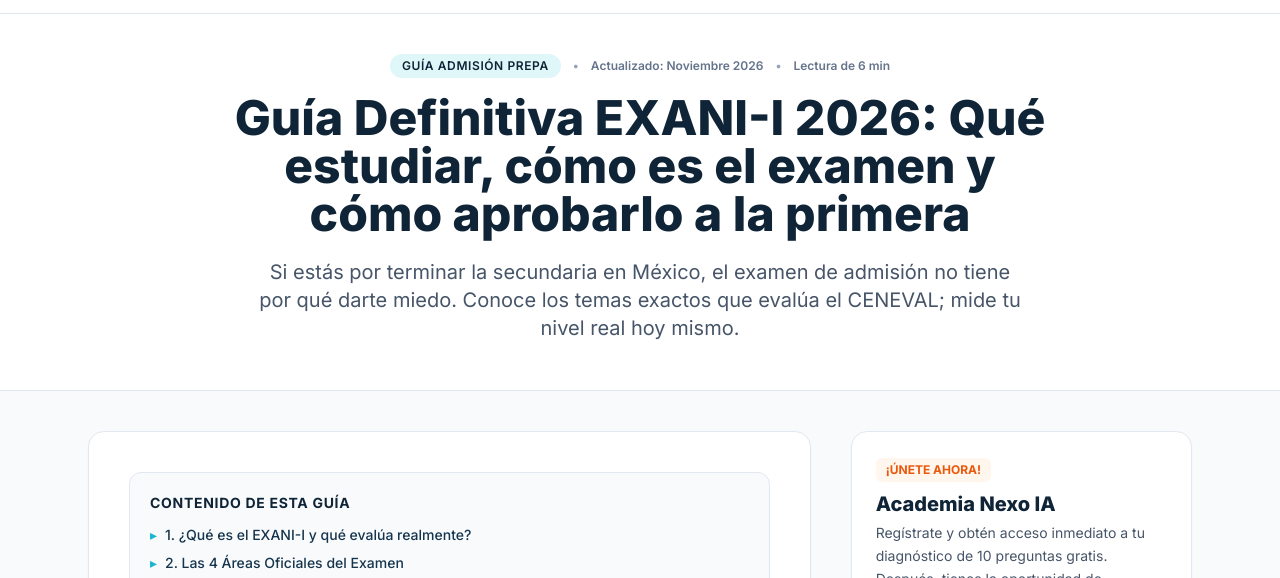
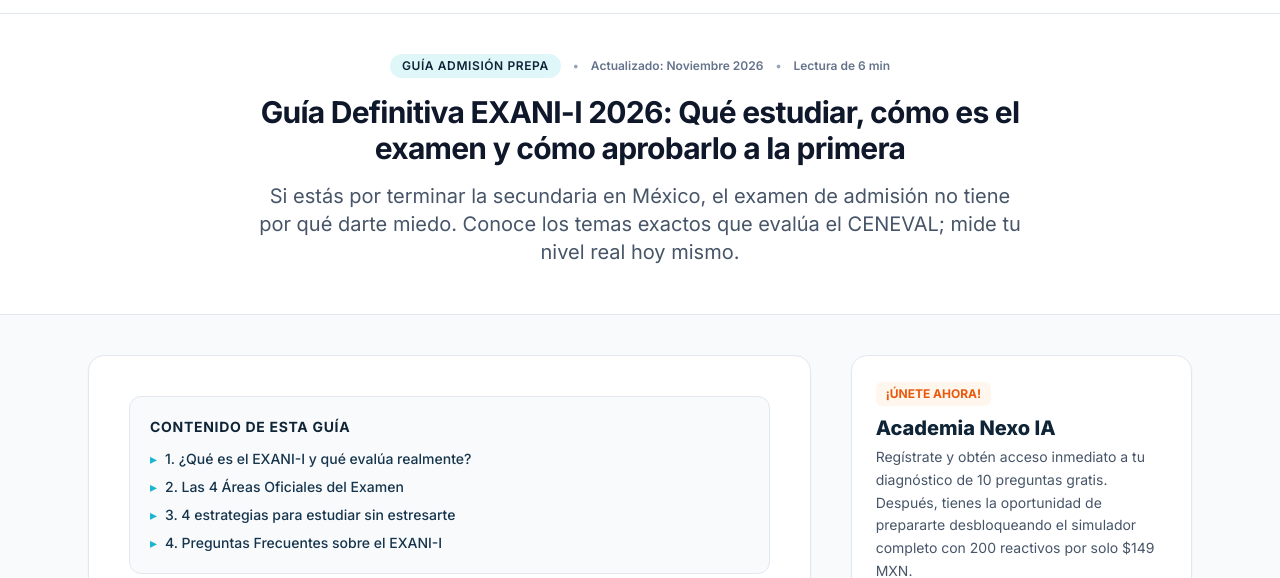
Before and after one commit to amisraeljai1967-alt/Blog-Exani-I, a plain HTML site: page index.html in a window 1280 px wide. Shown: the part 67-645 px from the top of the page. Drawn offline with nearby package versions, Linux system fonts and the light colour scheme.

Commit message:
Change header style and size in index.html

```diff
--- a/index.html
+++ b/index.html
@@ -76,9 +76,9 @@
         <span class="text-slate-500">Lectura de 6 min</span>
       </div>
 
-      <h1 class="text-3xl sm:text-4xl md:text-5xl font-extrabold text-navy-900 leading-tight mb-5">
-        Guía Definitiva EXANI-I 2026: Qué estudiar, cómo es el examen y cómo aprobarlo a la primera
-      </h1>
+     <h1 class="text-2xl sm:text-3xl font-bold tracking-tight text-slate-900 mb-4">
+  Guía Definitiva EXANI-I 2026: Qué estudiar, cómo es el examen y cómo aprobarlo a la primera
+</h1>
 
       <p class="text-lg sm:text-xl text-slate-600 leading-relaxed max-w-3xl mx-auto">
         Si estás por terminar la secundaria en México, el examen de admisión no tiene por qué darte miedo. Conoce los temas exactos que evalúa el CENEVAL; mide tu nivel real hoy mismo.
```
